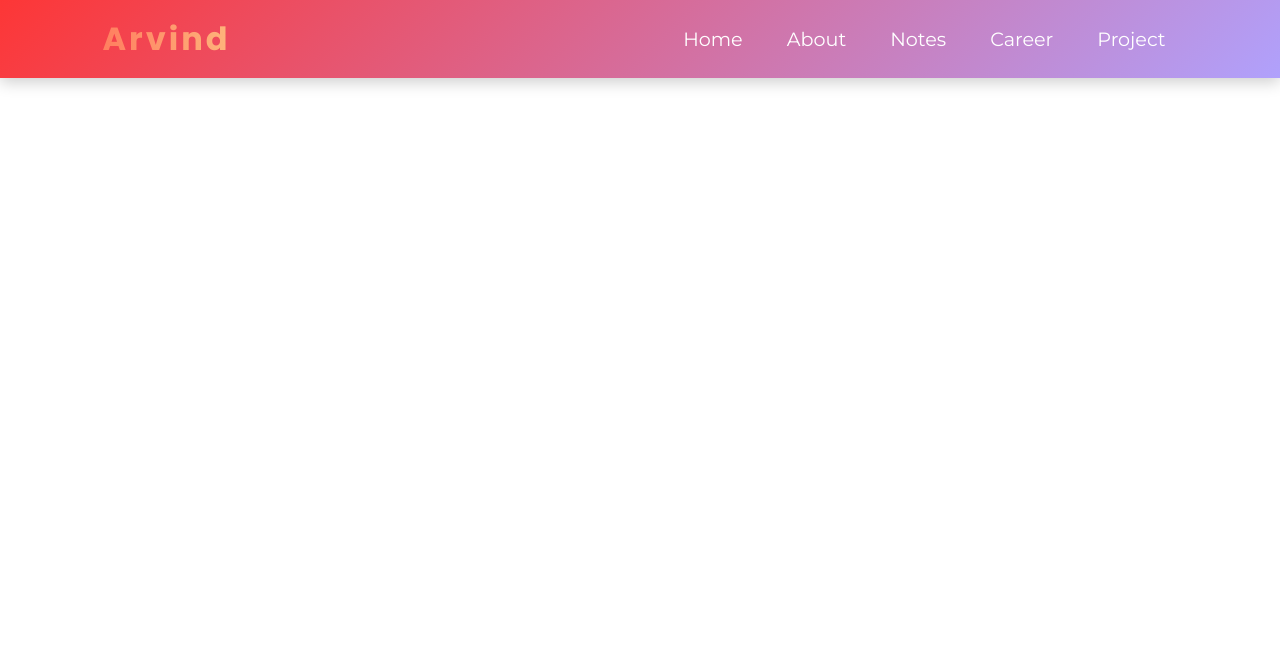
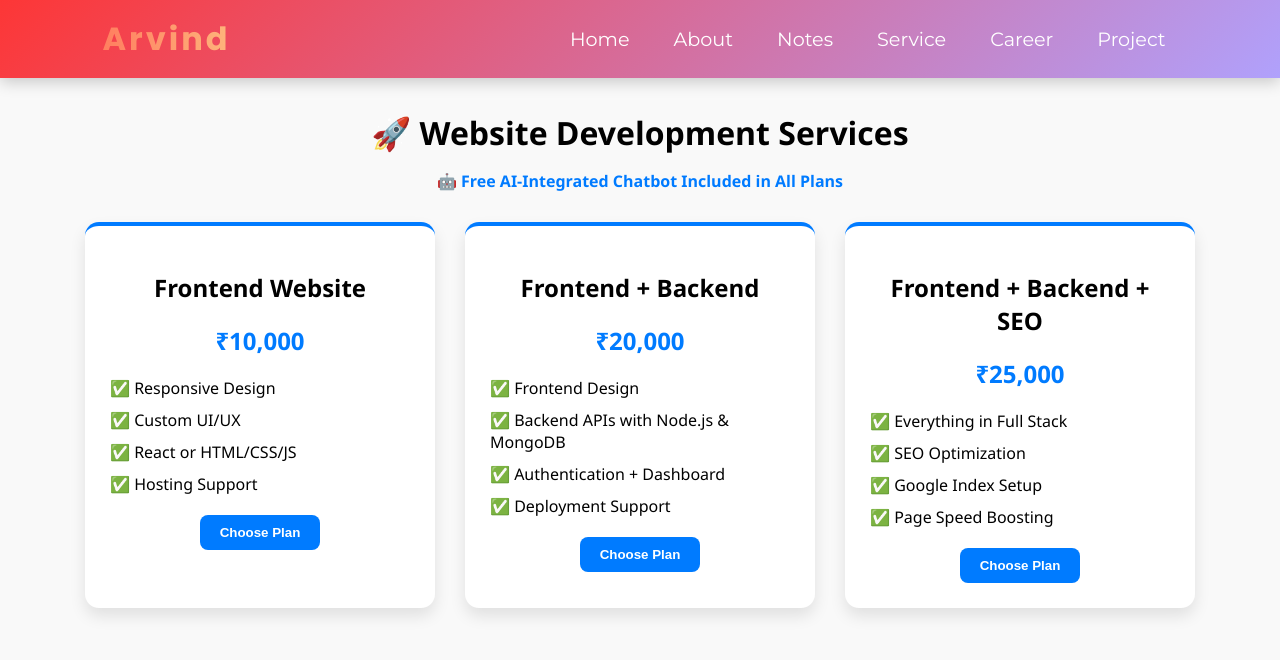
Before and after one commit to Arvindsingh-Deora/webnew, a React (Create React App) app in the folder frontend/: page /Service in a window 1280 px wide. Shown: the top 660 px of the page. Built offline with nearby package versions, Linux system fonts and the light colour scheme.

Commit message:
Service Page Added

```diff
--- a/frontend/src/App.js
+++ b/frontend/src/App.js
@@ -7,6 +7,7 @@ import Navbar from './Navbar';
 import Project from './Pages/Project';
 import Career from './Pages/Career';
 import Notes from './Pages/Notes';
+import ServicePage from './Pages/ServicePage';
 
 const App = () => {
   return (
@@ -17,6 +18,7 @@ const App = () => {
       <Route path="/" element={< Home />} />
       <Route path = "/Notes" element = {<Notes/>} />
       <Route path = "/About" element = {<About/>} />
+       <Route path = "/Service" element = {< ServicePage />} />
       <Route path = "/Project" element = {<Project />} />
       <Route path = "/carrer" element = {< Career />} />
     </Routes>
--- a/frontend/src/Navbar.js
+++ b/frontend/src/Navbar.js
@@ -22,6 +22,9 @@ const Navbar = () => {
           <Link to="/Notes" onClick={() => setIsOpen(false)}>Notes</Link>
         </li>
         <li>
+          <Link to="/Service" onClick={() => setIsOpen(false)}>Service</Link>
+        </li>
+        <li>
           <Link to="/carrer" onClick={() => setIsOpen(false)}>Career</Link>
         </li>
         <li>
--- a/frontend/src/Pages/Notes.js
+++ b/frontend/src/Pages/Notes.js
@@ -1,29 +1,28 @@
-import React from 'react';
-import '../Style/Pages/Notes.css'; // create this file for custom styling
+import React, { useState } from 'react';
+import '../Style/Pages/Notes.css';
 import { Helmet } from 'react-helmet';
 
-<Helmet>
-  <title>Free DBMS, CN, OS, OOPS Notes by Arvind | Download PDFs</title>
-  <meta name="description" content="Download Arvind's handwritten DBMS, Computer Network, Operating System, and OOPS notes in PDF format. Best notes for interviews, placements and exams." />
-  <meta name="keywords" content="Arvind DBMS Notes, Computer Network Notes, OS Notes, OOPS Notes, Vapi Notes, Engineering Notes PDF" />
-  <meta name="author" content="Arvind Deora" />
-</Helmet>
+const Notes = () => {
+  const [activeSection, setActiveSection] = useState(null); // 'core', 'dsa', 'web'
 
-
-const notesData = [
+  const coreSubjects = [
     { title: "DBMS Notes", file: "dbms-notes.pdf" },
     { title: "Operating System", file: "operating-system.pdf" },
     { title: "Computer Network", file: "computer-network.pdf" },
     { title: "OOPS Notes", file: "oops-notes.pdf" },
   ];
 
+  const dsaNotes = [
+    // { title: "Striver SDE Sheet - Arrays", file: "sde-arrays.pdf" },
+  ];
 
-const Notes = () => {
-  return (
-    <div className="notes-container">
-      <h1>📘 Download My Notes</h1>
+  const webDevNotes = [
+    // { title: "React Basics", file: "react-basics.pdf" },
+  ];
+
+  const renderNotes = (notesArray) => (
     <div className="notes-grid">
-        {notesData.map((note, index) => (
+      {notesArray.map((note, index) => (
         <div className="note-card" key={index}>
           <h2>{note.title}</h2>
           <a
@@ -38,10 +37,63 @@ const Notes = () => {
           >
             <button className="download-btn">⬇️ Download PDF</button>
           </a>
-
         </div>
       ))}
     </div>
+  );
+
+  return (
+    <div className="notes-container">
+      <Helmet>
+        <title>Free DBMS, CN, OS, OOPS Notes by Arvind | Download PDFs</title>
+        <meta
+          name="description"
+          content="Download Arvind's handwritten DBMS, Computer Network, Operating System, and OOPS notes in PDF format. Best notes for interviews, placements and exams."
+        />
+        <meta
+          name="keywords"
+          content="Arvind DBMS Notes, Computer Network Notes, OS Notes, OOPS Notes, Vapi Notes, Engineering Notes PDF"
+        />
+        <meta name="author" content="Arvind Deora" />
+      </Helmet>
+
+      <h1>📘 Download My Notes</h1>
+      <p className="upload-timing">📅 Everyday Notes Will Be Uploaded at <strong>8 AM</strong></p>
+
+      {/* Clickable Categories */}
+      <div className="category-boxes">
+        <div className="category-card" onClick={() => setActiveSection('core')}>
+          🎓 Core Subjects
+        </div>
+        <div className="category-card" onClick={() => setActiveSection('dsa')}>
+          📚 DSA
+        </div>
+        <div className="category-card" onClick={() => setActiveSection('web')}>
+          💻 Web Development
+        </div>
+      </div>
+
+      {/* Show selected notes section */}
+      {activeSection === 'core' && (
+        <section className="notes-section">
+          <h2>🎓 Core Subjects</h2>
+          {renderNotes(coreSubjects)}
+        </section>
+      )}
+
+      {activeSection === 'dsa' && (
+        <section className="notes-section">
+          <h2>📚 DSA Notes</h2>
+          {renderNotes(dsaNotes)}
+        </section>
+      )}
+
+      {activeSection === 'web' && (
+        <section className="notes-section">
+          <h2>💻 Web Development Notes</h2>
+          {renderNotes(webDevNotes)}
+        </section>
+      )}
     </div>
   );
 };
--- /dev/null
+++ b/frontend/src/Pages/ServicePage.js
@@ -0,0 +1,74 @@
+import React from 'react';
+import '../Style/Pages/Service.css';
+import { Helmet } from 'react-helmet';
+import { useNavigate } from 'react-router-dom'; // 👈 Add this
+
+const services = [
+  {
+    title: "Frontend Website",
+    price: "₹10,000",
+    features: [
+      "Responsive Design",
+      "Custom UI/UX",
+      "React or HTML/CSS/JS",
+      "Hosting Support",
+    ],
+  },
+  {
+    title: "Frontend + Backend",
+    price: "₹20,000",
+    features: [
+      "Frontend Design",
+      "Backend APIs with Node.js & MongoDB",
+      "Authentication + Dashboard",
+      "Deployment Support",
+    ],
+  },
+  {
+    title: "Frontend + Backend + SEO",
+    price: "₹25,000",
+    features: [
+      "Everything in Full Stack",
+      "SEO Optimization",
+      "Google Index Setup",
+      "Page Speed Boosting",
+    ],
+  },
+];
+
+const ServicePage = () => {
+  const navigate = useNavigate(); // 👈 React Router navigation
+
+  const handleChoosePlan = () => {
+    navigate('/carrer'); // 👈 Redirect to /career
+  };
+
+  return (
+    <div className="service-container">
+      <Helmet>
+        <title>Website Development Services by Arvind</title>
+        <meta name="description" content="Get professional frontend, full stack, and SEO-optimized website packages by Arvind. Free AI Chatbot integration included!" />
+      </Helmet>
+
+      <h1>🚀 Website Development Services</h1>
+      <p className="ai-badge">🤖 Free AI-Integrated Chatbot Included in All Plans</p>
+
+      <div className="service-grid">
+        {services.map((service, index) => (
+          <div className="service-card" key={index}>
+            <h2>{service.title}</h2>
+            <p className="price">{service.price}</p>
+            <ul className="feature-list">
+              {service.features.map((feature, i) => (
+                <li key={i}>✅ {feature}</li>
+              ))}
+            </ul>
+            <button className="choose-btn" onClick={handleChoosePlan}>Choose Plan</button>
+          </div>
+        ))}
+      </div>
+    </div>
+  );
+};
+
+export default ServicePage;
--- a/frontend/src/Style/Pages/Notes.css
+++ b/frontend/src/Style/Pages/Notes.css
@@ -1,48 +1,68 @@
 .notes-container {
-  padding: 80px;
+  padding: 90px;
+  font-family: 'Segoe UI', sans-serif;
   text-align: center;
-  background: #f0f4f8;
-  min-height: 150vh;
 }
 
-.notes-container h1 {
-  font-size: 2.5rem;
+.upload-timing {
+  font-size: 16px;
+  color: #444;
   margin-bottom: 30px;
-  color: #333;
+}
+
+.category-boxes {
+  display: flex;
+  justify-content: center;
+  gap: 20px;
+  flex-wrap: wrap;
+  margin-bottom: 30px;
+}
+
+.category-card {
+  background-color: #f0f8ff;
+  padding: 20px 30px;
+  border-radius: 10px;
+  font-size: 18px;
+  font-weight: bold;
+  cursor: pointer;
+  border: 2px solid #007bff;
+  transition: background-color 0.3s, transform 0.2s;
+}
+
+.category-card:hover {
+  background-color: #d6eaff;
+  transform: scale(1.05);
+}
+
+.notes-section {
+  margin-top: 30px;
 }
 
 .notes-grid {
-  display: grid;
-  grid-template-columns: repeat(auto-fit, minmax(240px, 1fr));
+  display: flex;
+  flex-wrap: wrap;
   gap: 20px;
+  justify-content: center;
 }
 
 .note-card {
-  background: white;
+  background-color: #fff;
+  border: 1px solid #ccc;
   padding: 20px;
-  border-radius: 16px;
-  box-shadow: 0 6px 12px rgba(0, 0, 0, 0.1);
-  transition: transform 0.3s ease;
-}
-
-.note-card:hover {
-  transform: translateY(-5px);
-}
-
-.note-card h2 {
-  font-size: 1.25rem;
-  color: #007bff;
-  margin-bottom: 10px;
+  width: 240px;
+  border-radius: 10px;
+  box-shadow: 0 2px 6px rgba(0,0,0,0.1);
 }
 
 .download-btn {
   background-color: #007bff;
   color: white;
-  padding: 10px 20px;
   border: none;
+  padding: 10px 16px;
   border-radius: 8px;
+  margin-top: 10px;
+  cursor: pointer;
   font-weight: bold;
-  cursor: pointer;
 }
 
 .download-btn:hover {
--- /dev/null
+++ b/frontend/src/Style/Pages/Service.css
@@ -0,0 +1,70 @@
+.service-container {
+  padding: 90px 20px;
+  text-align: center;
+  font-family: 'Segoe UI', sans-serif;
+  background-color: #f9f9f9;
+}
+
+h1 {
+  font-size: 32px;
+  margin-bottom: 10px;
+}
+
+.ai-badge {
+  color: #007bff;
+  font-weight: 600;
+  margin-bottom: 30px;
+}
+
+.service-grid {
+  display: flex;
+  flex-wrap: wrap;
+  justify-content: center;
+  gap: 30px;
+}
+
+.service-card {
+  background: white;
+  padding: 25px;
+  width: 300px;
+  border-radius: 14px;
+  box-shadow: 0 8px 16px rgba(0, 0, 0, 0.1);
+  transition: transform 0.3s;
+  border-top: 4px solid #007bff;
+}
+
+.service-card:hover {
+  transform: translateY(-5px);
+}
+
+.price {
+  font-size: 24px;
+  font-weight: bold;
+  color: #007bff;
+  margin: 10px 0 20px;
+}
+
+.feature-list {
+  list-style: none;
+  padding: 0;
+  margin: 0 0 20px;
+  text-align: left;
+}
+
+.feature-list li {
+  margin-bottom: 10px;
+}
+
+.choose-btn {
+  background-color: #007bff;
+  color: white;
+  padding: 10px 20px;
+  border: none;
+  border-radius: 8px;
+  font-weight: 600;
+  cursor: pointer;
+}
+
+.choose-btn:hover {
+  background-color: #0056b3;
+}
```
Lines whose indentation alone changed are shown as unchanged.
